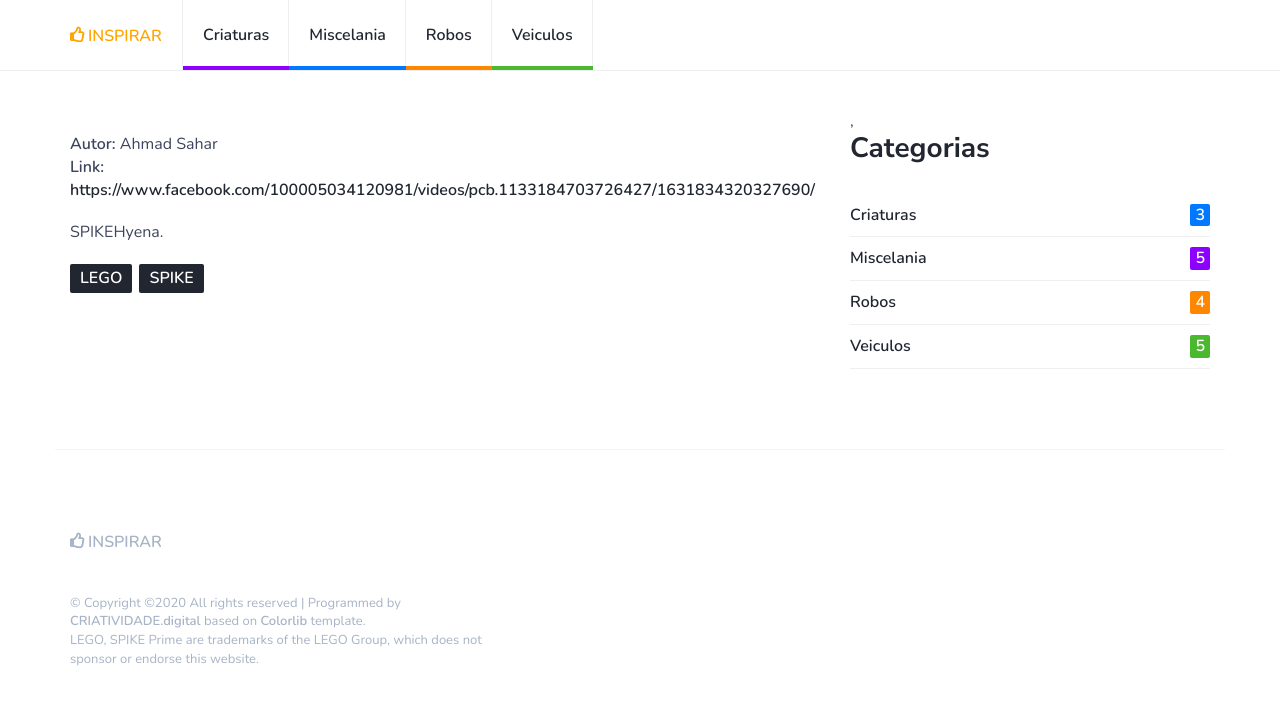
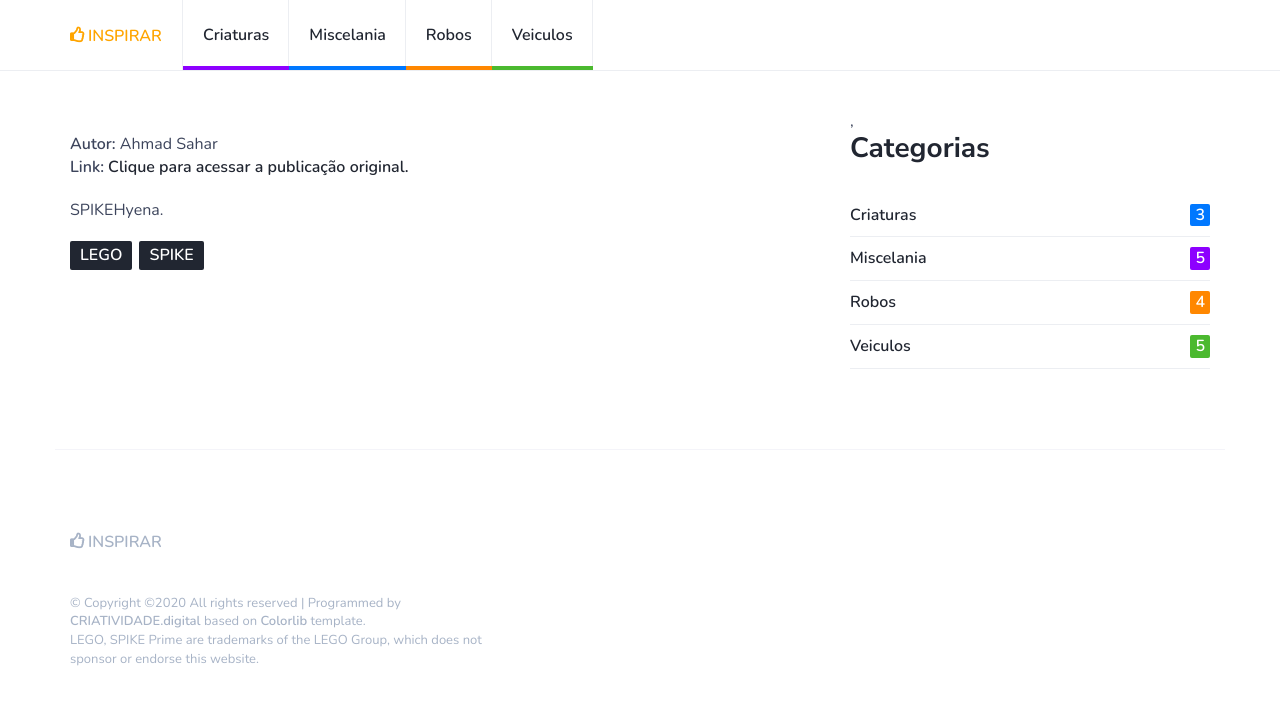
Before and after one commit to criatividade-digital/inspirar-lego-spike, a Jekyll site: the page built from _posts/2020-07-02-spike-hyena.markdown, in a window 1280 px wide. Shown: the top 705 px of the page. Built offline with Jekyll 4.4.1, drawn with Linux system fonts in a browser that asks for light colours.

Commit message:
alteracao texto do link para indicar a publicacao original

```diff
--- a/_layouts/blog-post.html
+++ b/_layouts/blog-post.html
@@ -96,7 +96,7 @@
 								{% endcase %}
 								<br>
 								<p><b>Autor:</b> {{page.author}}<br>
-									<b>Link:</b> <a href="{{page.original}}" target="_blank">{{page.original}}</a>
+									<b>Link:</b> <a href="{{page.original}}" target="_blank">Clique para acessar a publicação original.</a>
 								</p>
 								<p>{{page.content}}</p>
 							</div>
```
